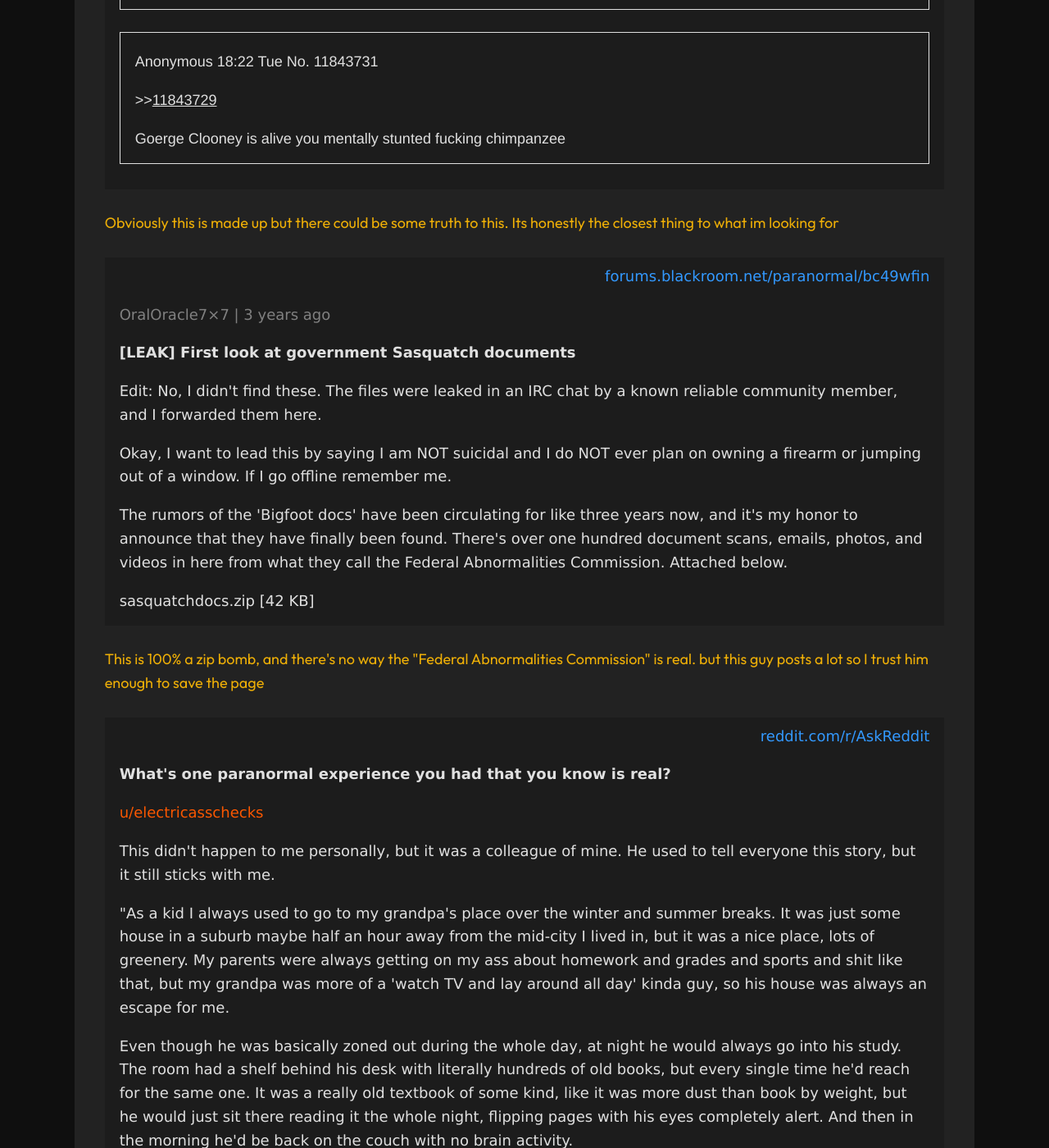
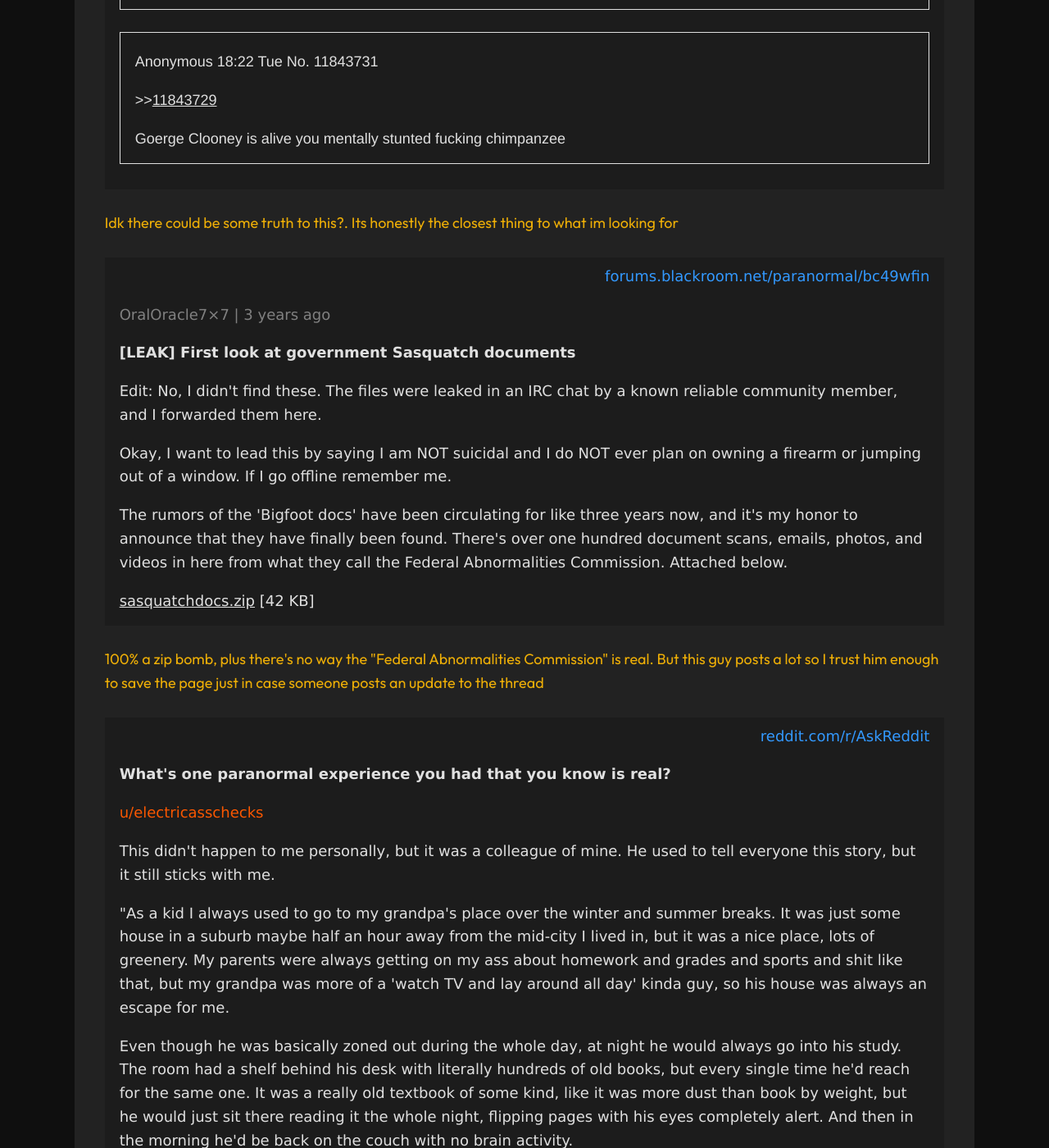
Before and after one commit to drizzleberry/drizzleberry.github.io, a Jekyll site: the page built from pages/episodes/evidence-board.html, in a window 1280 px wide and 1400 px high, scrolled down 4542 px. Shown: the whole window at 82% size. Built offline with Jekyll 4.4.1, drawn with Linux system fonts in a browser that asks for light colours; some of the changed text lies outside the part shown.

Commit message:
Update evidence-board.html

```diff
--- a/pages/episodes/evidence-board.html
+++ b/pages/episodes/evidence-board.html
@@ -70,7 +70,7 @@ Website says Oakland is somewhere in Iowa.
 
 <span class="site-name">UFOlogy Wiki</span>
 <p><strong>List of uncategorized extraterrestrial sightings</strong></p>
-<p>This is a list of all sightings <em>confirmed</em> to be extraterrestrials, that do not fall into one of the major wiki categories. Please only add reliable sightings — see confirmation guide.</p>
+<p>This is a list of all sightings <em>confirmed</em> to be extraterrestrials, that do not fall into one of the major wiki categories. Please only add reliable sightings — see <span style="text-decoration: underline;">confirmation guide</span>.</p>
 <p>Tags: Midwest US, Central US, last two years, pending full explanation</p>
 <ul>
 <li><p>Balloon man reports</p>
@@ -139,7 +139,7 @@ Not what I was looking for but maybe worth reading these. Bookmarked this site.
 
 <div class="jamie-note">
 
-Obviously this is made up but there could be some truth to this. Its honestly the closest thing to what im looking for
+Idk there could be some truth to this?. Its honestly the closest thing to what im looking for
 
 </div>
 
@@ -151,13 +151,13 @@ Obviously this is made up but there could be some truth to this. Its honestly th
 <p>Edit: No, I didn&#39;t find these. The files were leaked in an IRC chat by a known reliable community member, and I forwarded them here.</p>
 <p>Okay, I want to lead this by saying I am NOT suicidal and I do NOT ever plan on owning a firearm or jumping out of a window. If I go offline remember me.</p>
 <p>The rumors of the &#39;Bigfoot docs&#39; have been circulating for like three years now, and it&#39;s my honor to announce that they have finally been found. There&#39;s over one hundred document scans, emails, photos, and videos in here from what they call the Federal Abnormalities Commission. Attached below.</p>
-<p>sasquatchdocs.zip [42 KB]</p>
+<p><span style="text-decoration: underline;">sasquatchdocs.zip</span> [42 KB]</p>
 
 </div>
 
 <div class="jamie-note">
 
-This is 100% a zip bomb, and there's no way the "Federal Abnormalities Commission" is real. but this guy posts a lot so I trust him enough to save the page
+100% a zip bomb, plus there's no way the "Federal Abnormalities Commission" is real. But this guy posts a lot so I trust him enough to save the page just in case someone posts an update to the thread
 
 </div>
 
@@ -170,9 +170,14 @@ This is 100% a zip bomb, and there's no way the "Federal Abnormalities Commissio
 <p>&quot;As a kid I always used to go to my grandpa&#39;s place over the winter and summer breaks. It was just some house in a suburb maybe half an hour away from the mid-city I lived in, but it was a nice place, lots of greenery. My parents were always getting on my ass about homework and grades and sports and shit like that, but my grandpa was more of a &#39;watch TV and lay around all day&#39; kinda guy, so his house was always an escape for me.</p>
 <p>Even though he was basically zoned out during the whole day, at night he would always go into his study. The room had a shelf behind his desk with literally hundreds of old books, but every single time he&#39;d reach for the same one. It was a really old textbook of some kind, like it was more dust than book by weight, but he would just sit there reading it the whole night, flipping pages with his eyes completely alert. And then in the morning he&#39;d be back on the couch with no brain activity.</p>
 <p>I didn&#39;t think it was too weird as a kid, but when I was like twelve-ish I decided to see what the big deal with the book is. It was open on his desk. And there was nothing on the page. I flipped forward a few pages — nothing. Then, finally I flipped back to the first pages, and I saw that all of the ink was in dark red, the color you get from dried blood. He caught me shortly after, screamed his fucking head off like never before, and that&#39;s when I realized the blood dripping out of his nose and mouth. I stopped wanting to go to his house after that. My grandpa&#39;s been gone seven years now, and someone else owns his house now. But I still think about that fucking book and how it was drinking his fucking blood.&quot;</p>
+
+<div style="margin-left: 2em; border-left: solid 1px gray;">
+<p><span style="color: #fa5700;"> u/bountifuleditor5874 </span></p>
+<p>Chilling...</p>
 <p><span style="color: #fa5700;"> u/Frigid_Tempo </span></p>
 <p>Wasn&#39;t this the plot of a Goosebumps story</p>
 
+</div>
 </div>
 
 <div class="jamie-note">
@@ -208,7 +213,8 @@ I think I'm spending too much time on this site
 
 <div class="jamie-note">
 
-Alright, fuck everything. Nobody can even agree on what the paranormal _is_, and none of this UFO shit is getting me any closer to finding the real stuff. I need a break, maybe I can learn more about object 847 on Monday.
+<p>Fuck everything</p>
+<p>Nobody can even agree on what the paranormal <em>is</em>, and none of this UFO shit is getting me any closer to finding the real stuff. I need to sleep, maybe I can learn more about object 847 on Monday.</p>
 
 </div>
 </div>
```
